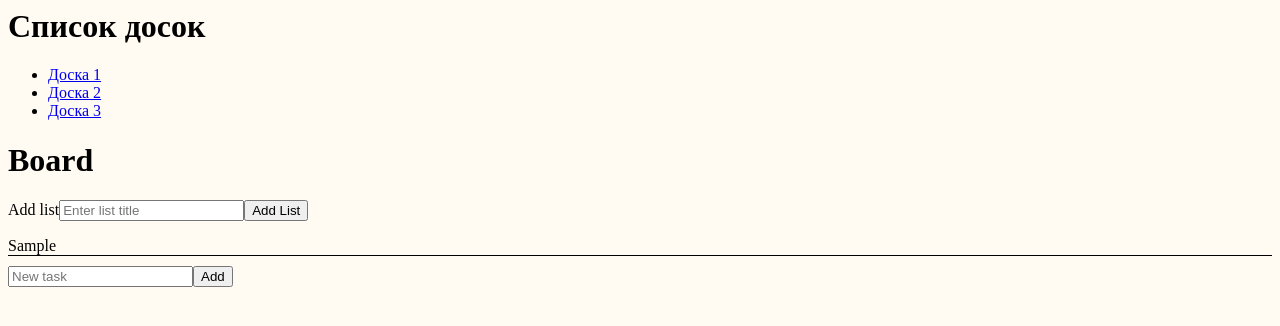
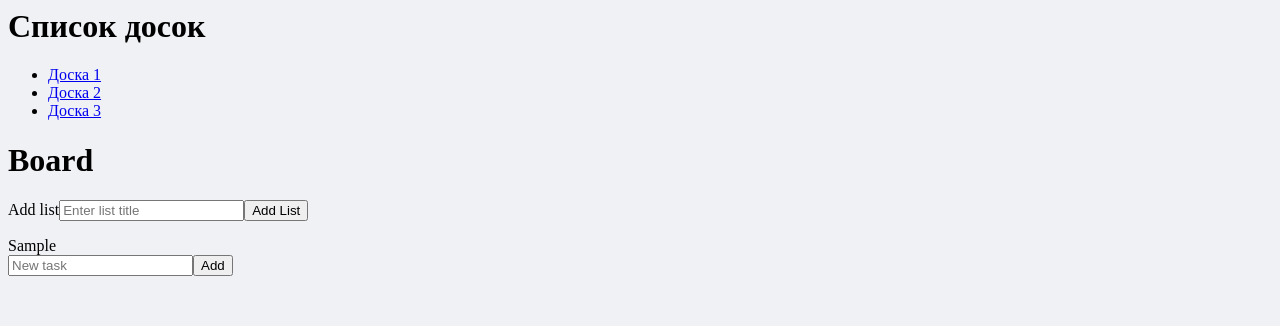
Before and after one commit to serjmax/trello, a React (Create React App) app: page / in a window 1280 px wide. Both pictures are taken after typing "Sample" into the empty fields and a click on the button "Add List". Shown: the top 326 px of the page. Built offline with nearby package versions, Linux system fonts and the light colour scheme.

Commit message:
change css

```diff
--- a/src/App.css
+++ b/src/App.css
@@ -18,8 +18,3 @@
     font-size: 15px;
     text-align: center;
 }
-
-.title{
-    border-bottom: solid 1px black;
-    margin-bottom: 10px;
-}
--- a/src/index.css
+++ b/src/index.css
@@ -1,3 +1,3 @@
-body{
-    background-color: rgb(255, 250, 242);
+body {
+    background-color: rgb(240, 241, 245);
 }
```
